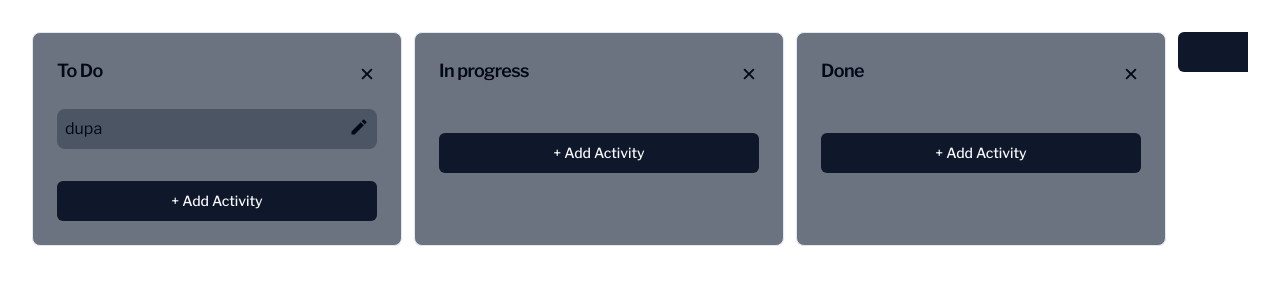
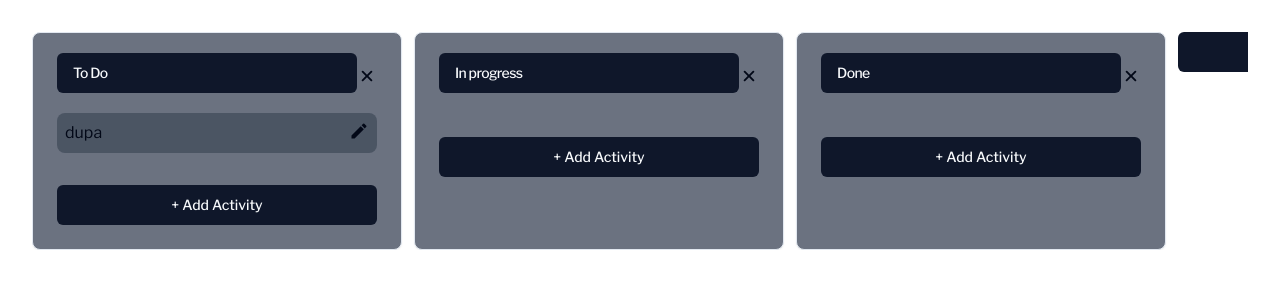
Before and after one commit to DawidKluzowski/forllo, a Next.js app: page / in a window 1280 px wide. Shown: the top 300 px of the page. Built offline with nearby package versions, Linux system fonts and the light colour scheme.

Commit message:
add edit board name reducer and functionality

```diff
--- a/src/app/GlobalRedux/Features/boards.tsx
+++ b/src/app/GlobalRedux/Features/boards.tsx
@@ -70,10 +70,30 @@ export const boardsSlice = createSlice({
                 };
             });
         },
+        renameBoard: (
+            state,
+            action: PayloadAction<{ boardId: string; boardName: string }>
+        ) => {
+            return state.map((board) => {
+                if (board.id === action.payload.boardId) {
+                    return {
+                        ...board,
+                        name: action.payload.boardName,
+                    };
+                } else {
+                    return board;
+                }
+            });
+        },
     },
 });
 
-export const { addBoard, removeBoard, addActivity, removeActivity } =
-    boardsSlice.actions;
+export const {
+    addBoard,
+    removeBoard,
+    addActivity,
+    removeActivity,
+    renameBoard,
+} = boardsSlice.actions;
 
 export default boardsSlice.reducer;
--- a/src/components/Board/index.tsx
+++ b/src/components/Board/index.tsx
@@ -24,6 +24,7 @@ import { addActivity, removeActivity } from '@/app/GlobalRedux/Features/boards';
 import { useDispatch } from 'react-redux';
 import { IoClose } from 'react-icons/io5';
 import { MdEdit } from 'react-icons/md';
+import BoardNameInput from '../BoardNameInput';
 
 interface ActivityListProps {
     boards: Boards;
@@ -65,9 +66,9 @@ const ActivityList = ({ boards, removeTable }: ActivityListProps) => {
 
     return (
         <Card className="min-w-[370px] bg-gray-500">
-            <CardHeader className="flex flex-row items-center justify-between">
-                <CardTitle>
-                    <span className="text-lg">{boards.name}</span>
+            <CardHeader className="flex h-20 flex-row items-center justify-between align-middle">
+                <CardTitle className="w-full">
+                    <BoardNameInput boards={boards} />
                 </CardTitle>
                 <a className="cursor-pointer text-xl" onClick={removeTable}>
                     <IoClose />
--- /dev/null
+++ b/src/components/BoardNameInput/index.tsx
@@ -0,0 +1,66 @@
+import { useEffect, useRef, useState } from 'react';
+import { Input } from '../ui/input';
+import { Button } from '../ui/button';
+import { Boards } from '@/types';
+import { useDispatch } from 'react-redux';
+import { renameBoard } from '@/app/GlobalRedux/Features/boards';
+
+interface BoardNameInputProps {
+    boards: Boards;
+}
+
+const BoardNameInput = ({ boards }: BoardNameInputProps) => {
+    const dispatch = useDispatch();
+    const [isInputEnabled, setIsInputEnabled] = useState(false);
+    const [boardNameInput, setBoardNameInput] = useState(boards.name);
+    const inputRef =
+        useRef<HTMLDivElement | null>() as React.MutableRefObject<HTMLInputElement>;
+
+    useEffect(() => {
+        const handleClickOutside = (evt: MouseEvent) => {
+            const inputClicked = inputRef?.current?.contains(
+                evt.target as HTMLElement
+            );
+
+            if (!inputClicked) {
+                setIsInputEnabled(false);
+            }
+        };
+
+        document.addEventListener('mousedown', handleClickOutside);
+
+        return () => {
+            document.removeEventListener('mousedown', handleClickOutside);
+        };
+    }, []);
+
+    useEffect(() => {
+        dispatch(
+            renameBoard({ boardId: boards.id, boardName: boardNameInput })
+        );
+    }, [isInputEnabled]);
+
+    return (
+        <>
+            {isInputEnabled ? (
+                <div ref={inputRef}>
+                    <Input
+                        className=" w-[320px]"
+                        placeholder="Name this activity"
+                        value={boardNameInput}
+                        onChange={(e) => setBoardNameInput(e.target.value)}
+                    />
+                </div>
+            ) : (
+                <Button
+                    onClick={() => setIsInputEnabled(true)}
+                    className="w-full justify-start"
+                >
+                    {boards.name}
+                </Button>
+            )}
+        </>
+    );
+};
+
+export default BoardNameInput;
```
